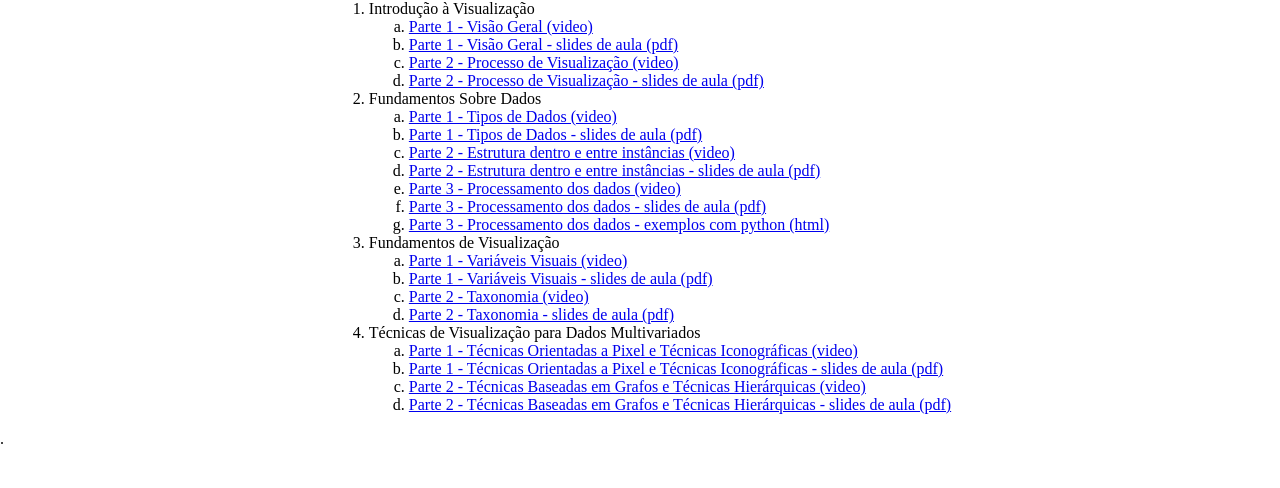
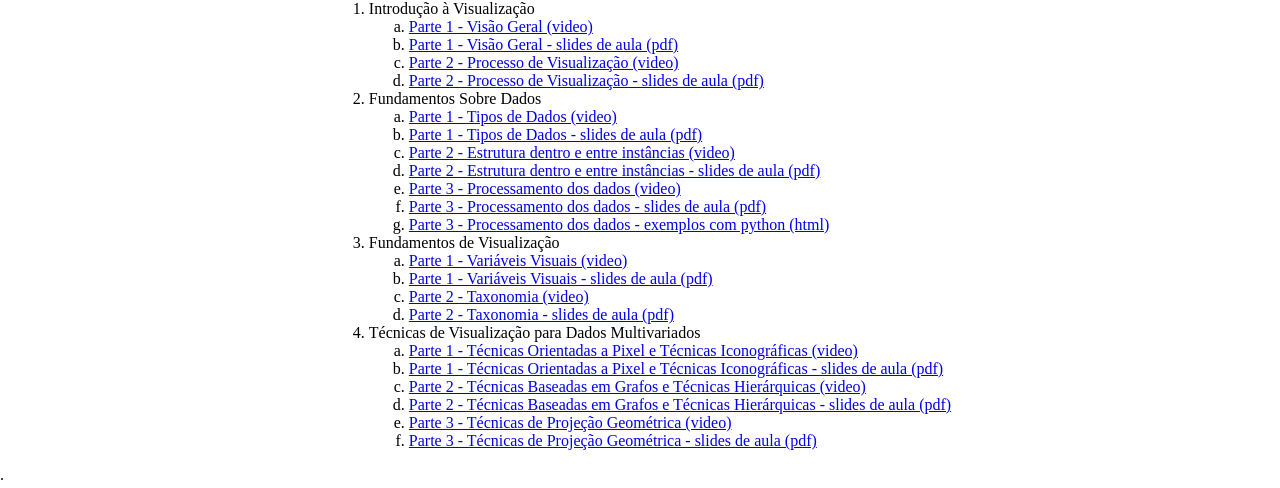
Before and after one commit to daniloeler/daniloeler.github.io, a plain HTML site: page teaching/VISUALIZACAO/index.html in a window 1280 px wide. Shown: the part 230-718 px from the top of the page. Drawn offline with Linux system fonts and the light colour scheme.

Commit message:
aula 4 - parte 3

```diff
--- a/teaching/VISUALIZACAO/index.html
+++ b/teaching/VISUALIZACAO/index.html
@@ -71,6 +71,8 @@
 									<li><a href="./files/Aula04-VisualizacaoDadosMultivariados-Parte1.pdf">Parte 1 - Técnicas Orientadas a Pixel e Técnicas Iconográficas - slides de aula (pdf)</a></li>
 									<li><a href="https://youtu.be/r8JBzE51krc">Parte 2 - Técnicas Baseadas em Grafos e Técnicas Hierárquicas (video)</a></li>
 									<li><a href="./files/Aula04-VisualizacaoDadosMultivariados-Parte2.pdf">Parte 2 - Técnicas Baseadas em Grafos e Técnicas Hierárquicas - slides de aula (pdf)</a></li>
+									<li><a href="https://youtu.be/RJvpRyycC5E">Parte 3 - Técnicas de Projeção Geométrica (video)</a></li>
+									<li><a href="./files/Aula04-VisualizacaoDadosMultivariados-Parte3.pdf">Parte 3 - Técnicas de Projeção Geométrica - slides de aula (pdf)</a></li>
 								</ol>
                             </ol>
                          </div>
```
Also changed, not shown: 1 other file.
